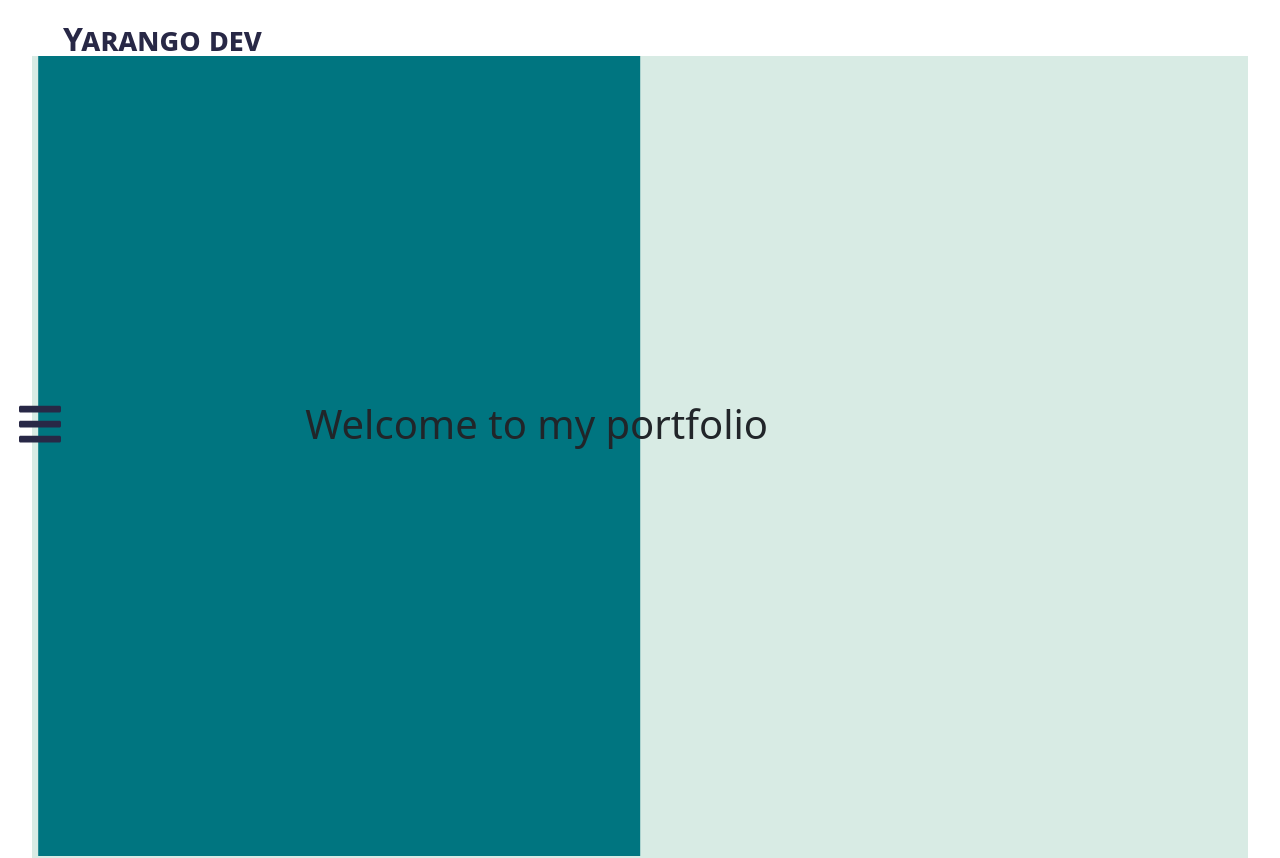
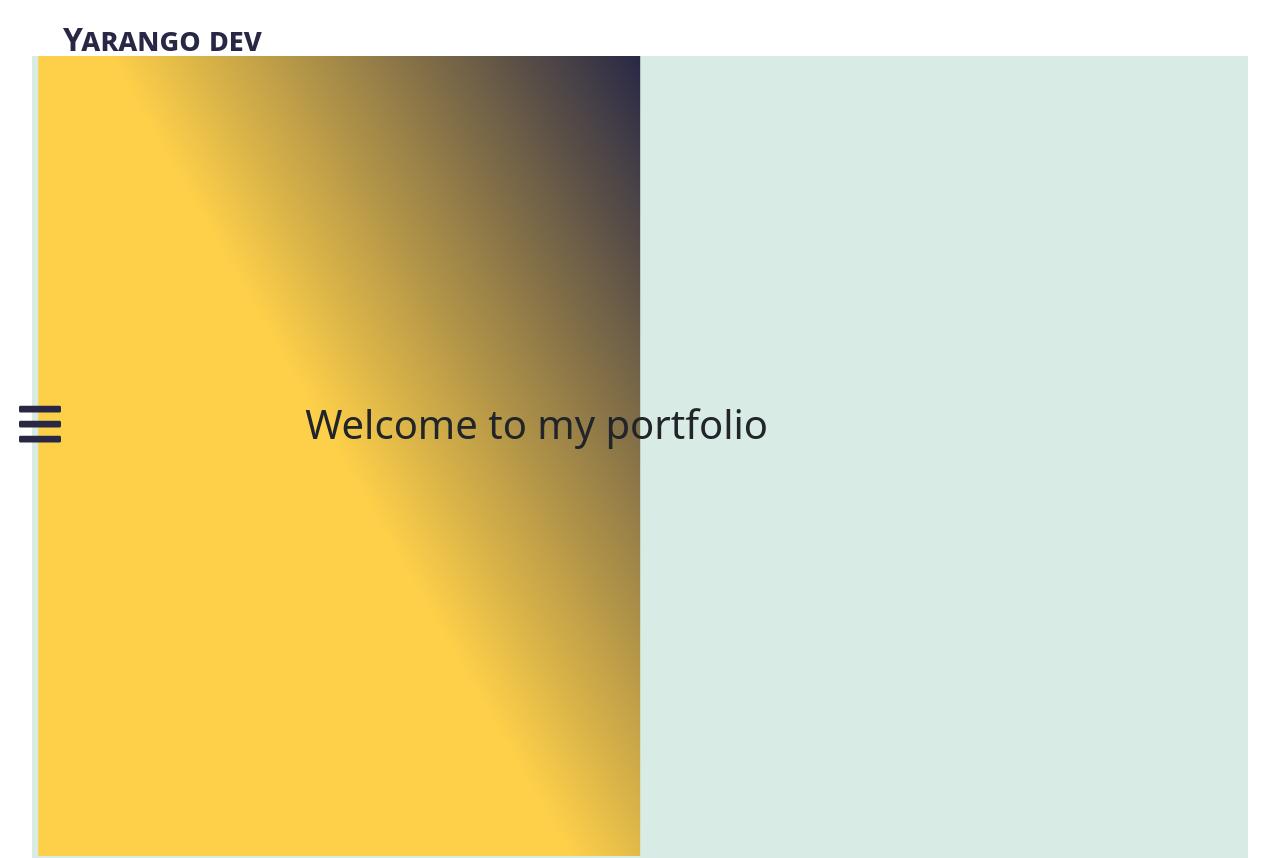
Before and after one commit to yarango582/Portfolio-YarangoDev.v2, a React (Create React App) app: page / in a window 1280 px wide. Shown: the top 858 px of the page. Built offline with nearby package versions, Linux system fonts and the light colour scheme.

Commit message:
avance 3

```diff
--- a/src/components/Banner/Banner.css
+++ b/src/components/Banner/Banner.css
@@ -13,7 +13,7 @@
 .banner-begin {
     position: relative;
     padding: 0;
-    background: var(--colorSecondary);
+    background: linear-gradient(60deg, var(--colorPrimary) 50%, var(--colorThird));
     width: 47vw;
     height: 100vh;
     transform: translate(-50%, 0%) matrix(1,0,0,1,0,0);
@@ -24,7 +24,7 @@
 .banner-end {
     position: relative;
     padding: 0;
-    background: var(--colorSecondary);
+    background: linear-gradient(60deg, var(--colorPrimary) 50%, var(--colorThird));
     width: 90vw;
     height: 110vh;
     transform: translate(0%, 0%) matrix(1,0,0,1,0,0);
@@ -35,7 +35,7 @@
 .banner-show-menu {
     position: relative;
     padding: 0;
-    background: var(--colorSecondary);
+    background: linear-gradient(60deg, var(--colorPrimary) 50%, var(--colorThird));
     width: 90vh;
     height: 100vh;
     transform: translate(50%, 0%) matrix(1,0,0,1,0,0);
--- a/src/components/Banner/Banner.jsx
+++ b/src/components/Banner/Banner.jsx
@@ -13,6 +13,7 @@ const Banner = ({scroll, containerTarget, bannerOutText}) => {
     if(containerTarget){
         if(scroll>0){
             containerTarget.classList.replace(stateBanner.start, stateBanner.end);
+            containerTarget.classList.add('gradiant');
             if(containerTarget.classList[1] === stateBanner.showMenu){
                 containerTarget.classList.replace(stateBanner.showMenu, stateBanner.end)
             }
```
